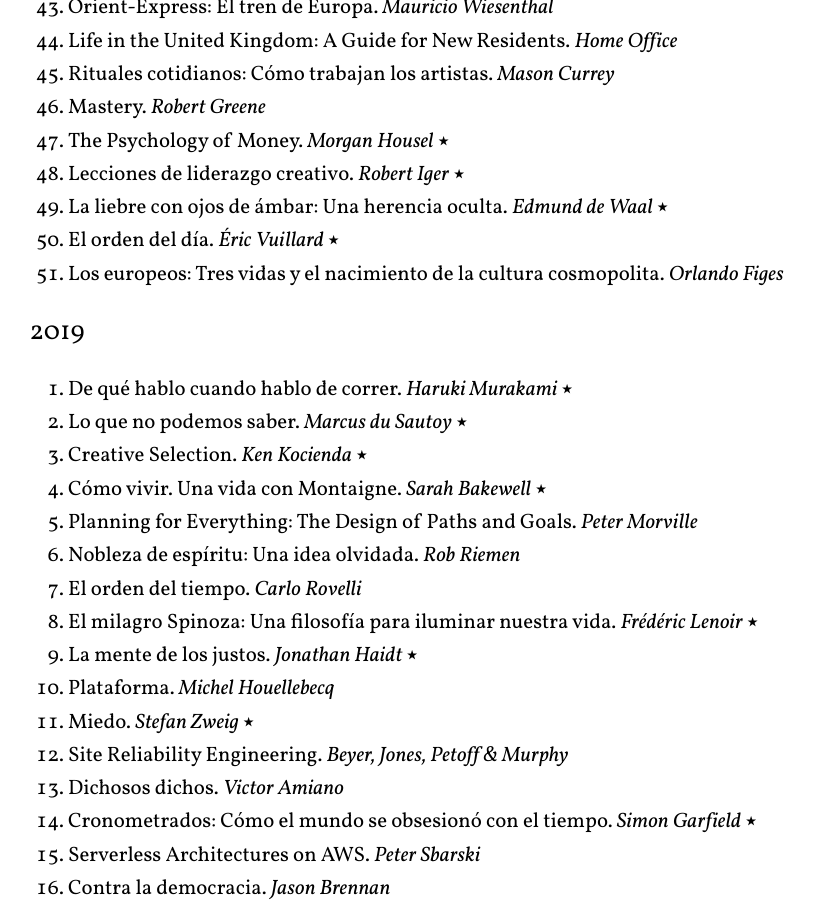
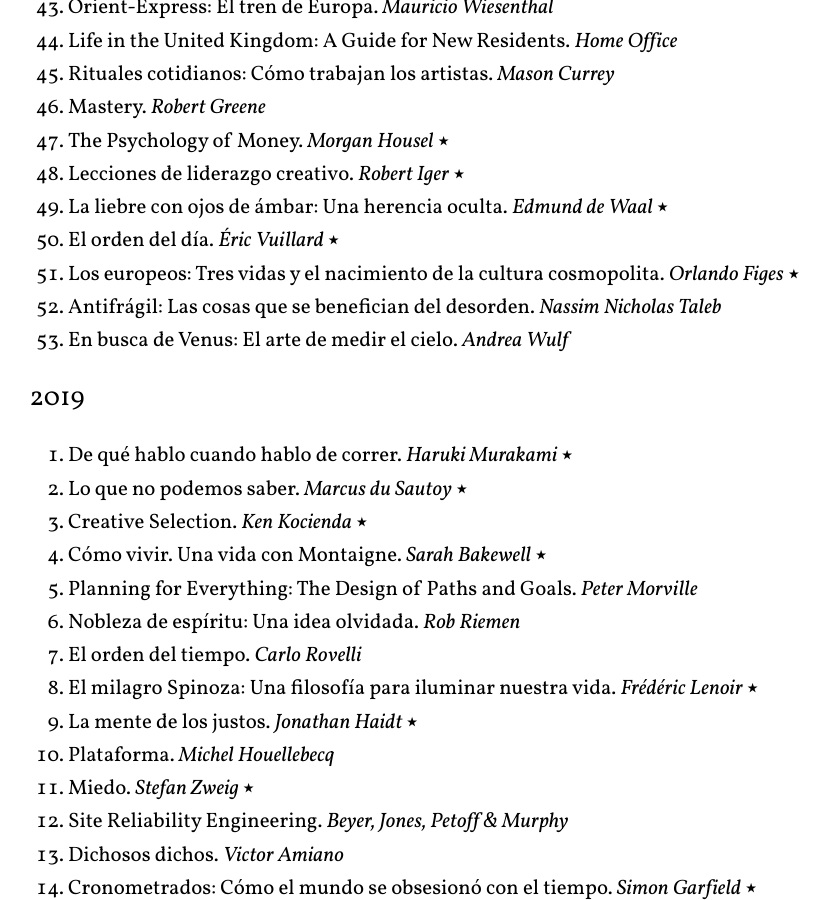
Before and after one commit to arturoherrero/arturoherrero.com, a Jekyll site: the page built from pages/books.md, in a window 1280 px wide and 900 px high, scrolled down 1748 px. Shown: the whole window, without its empty margins (221-1050 px from the left). Built offline with Jekyll 4.4.1, drawn with Linux system fonts in a browser that asks for light colours.

Commit message:
Update lists

```diff
--- a/pages/books.md
+++ b/pages/books.md
@@ -60,7 +60,9 @@
 48. Lecciones de liderazgo creativo. *Robert Iger* ⭑
 49. La liebre con ojos de ámbar: Una herencia oculta. *Edmund de Waal* ⭑
 50. El orden del día. *Éric Vuillard* ⭑
-51. Los europeos: Tres vidas y el nacimiento de la cultura cosmopolita. *Orlando Figes*
+51. Los europeos: Tres vidas y el nacimiento de la cultura cosmopolita. *Orlando Figes* ⭑
+52. Antifrágil: Las cosas que se benefician del desorden. *Nassim Nicholas Taleb*
+53. En busca de Venus: El arte de medir el cielo. *Andrea Wulf*
 
 
 ### 2019
```
Also changed, not shown: pages/games.md (+1 -0 lines).
